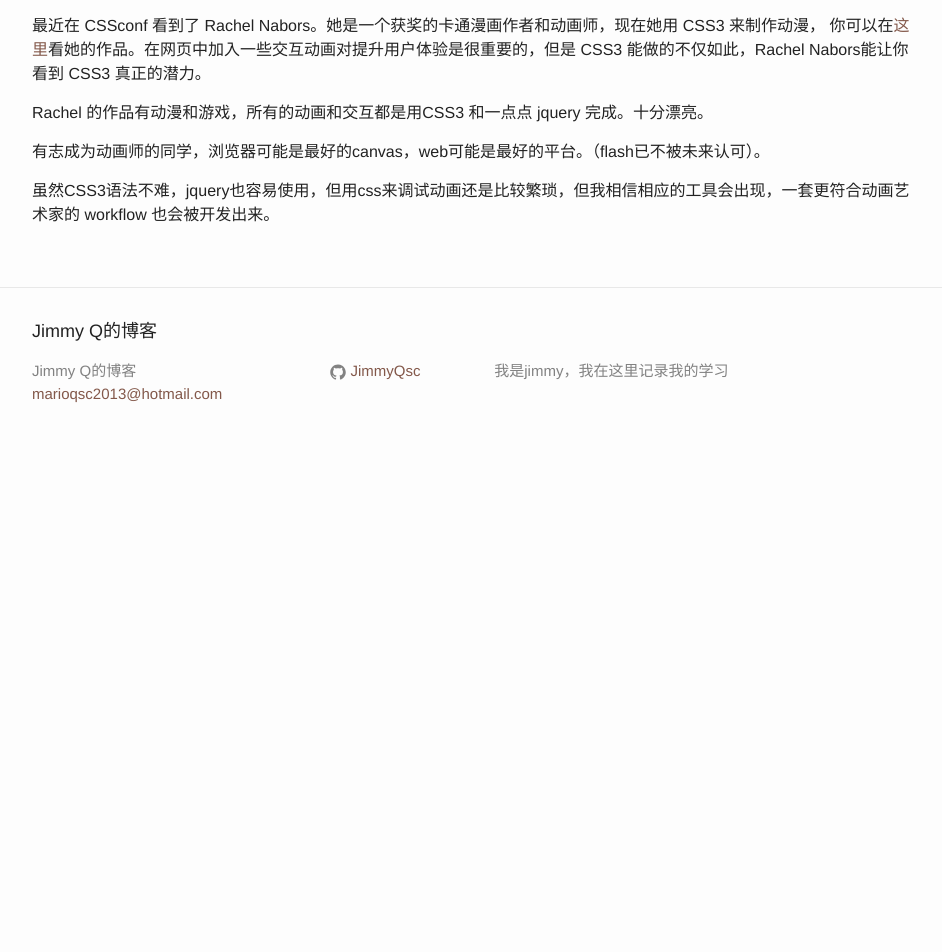
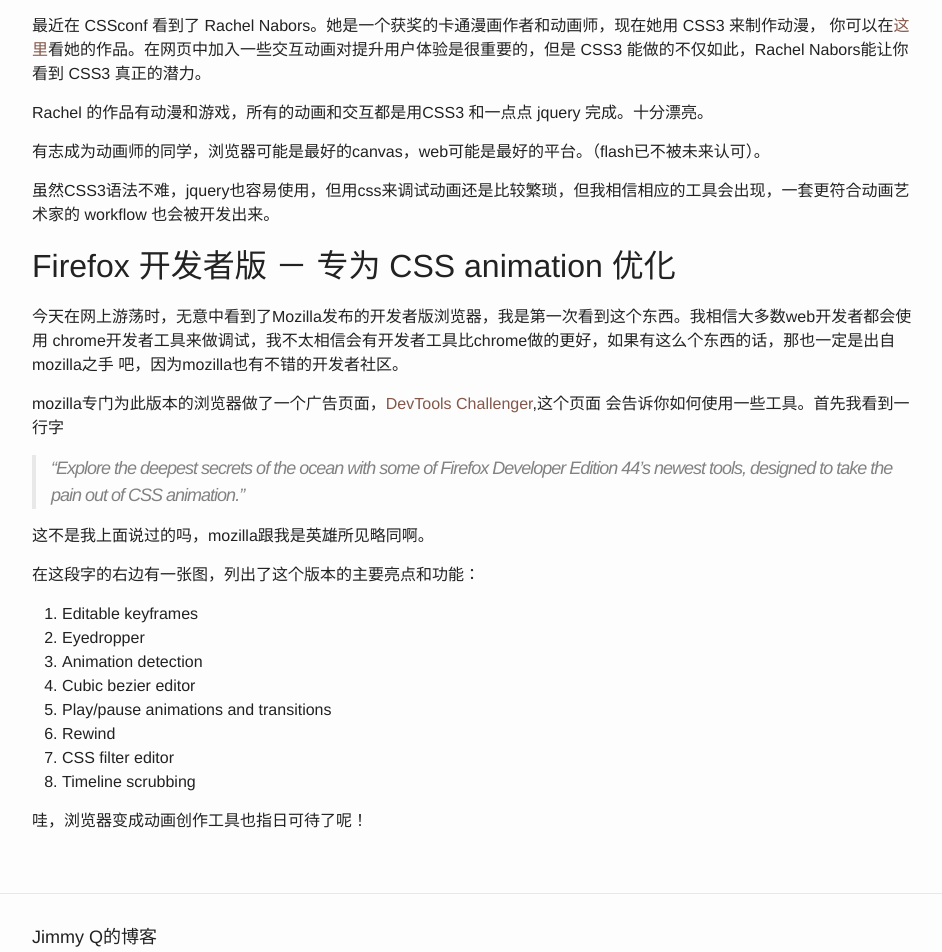
Before and after one commit to odebo/JimmyQsc.github.io, a Jekyll site: the page built from _posts/2016-08-26-animatte-with-css3.md, in a window 1280 px wide and 1400 px high. Shown: the part 425-1377 px from the top of the window, without its empty margins (168-1110 px from the left). Built offline with Jekyll 4.4.1, drawn with Linux system fonts in a browser that asks for light colours; comment, search, counter and statistics services are not loaded.

Commit message:
Edit post

```diff
--- a/_posts/2016-08-26-animatte-with-css3.md
+++ b/_posts/2016-08-26-animatte-with-css3.md
@@ -17,3 +17,29 @@
 
 虽然CSS3语法不难，jquery也容易使用，但用css来调试动画还是比较繁琐，但我相信相应的工具会出现，一套更符合动画艺术家的
  workflow 也会被开发出来。
+
+## Firefox 开发者版 － 专为 CSS animation 优化
+
+ 今天在网上游荡时，无意中看到了Mozilla发布的开发者版浏览器，我是第一次看到这个东西。我相信大多数web开发者都会使用
+chrome开发者工具来做调试，我不太相信会有开发者工具比chrome做的更好，如果有这么个东西的话，那也一定是出自mozilla之手
+吧，因为mozilla也有不错的开发者社区。
+
+mozilla专门为此版本的浏览器做了一个广告页面，[DevTools Challenger](http://devtoolschallenger.com/),这个页面
+会告诉你如何使用一些工具。首先我看到一行字
+
+> "Explore the deepest secrets of the ocean with some of Firefox Developer Edition 44’s newest tools, designed to take the pain out of CSS animation."
+
+这不是我上面说过的吗，mozilla跟我是英雄所见略同啊。
+
+在这段字的右边有一张图，列出了这个版本的主要亮点和功能：
+
+1. Editable keyframes
+2. Eyedropper
+3. Animation detection
+4. Cubic bezier editor
+5. Play/pause animations and transitions
+6. Rewind
+7. CSS filter editor
+8. Timeline scrubbing
+
+哇，浏览器变成动画创作工具也指日可待了呢！
```
Also changed, not shown: _posts/2016-08-14-object-oriented-javascript.md (+1 -1 lines), _posts/2016-08-20-my-jquery-part3.md (+1 -1 lines).
